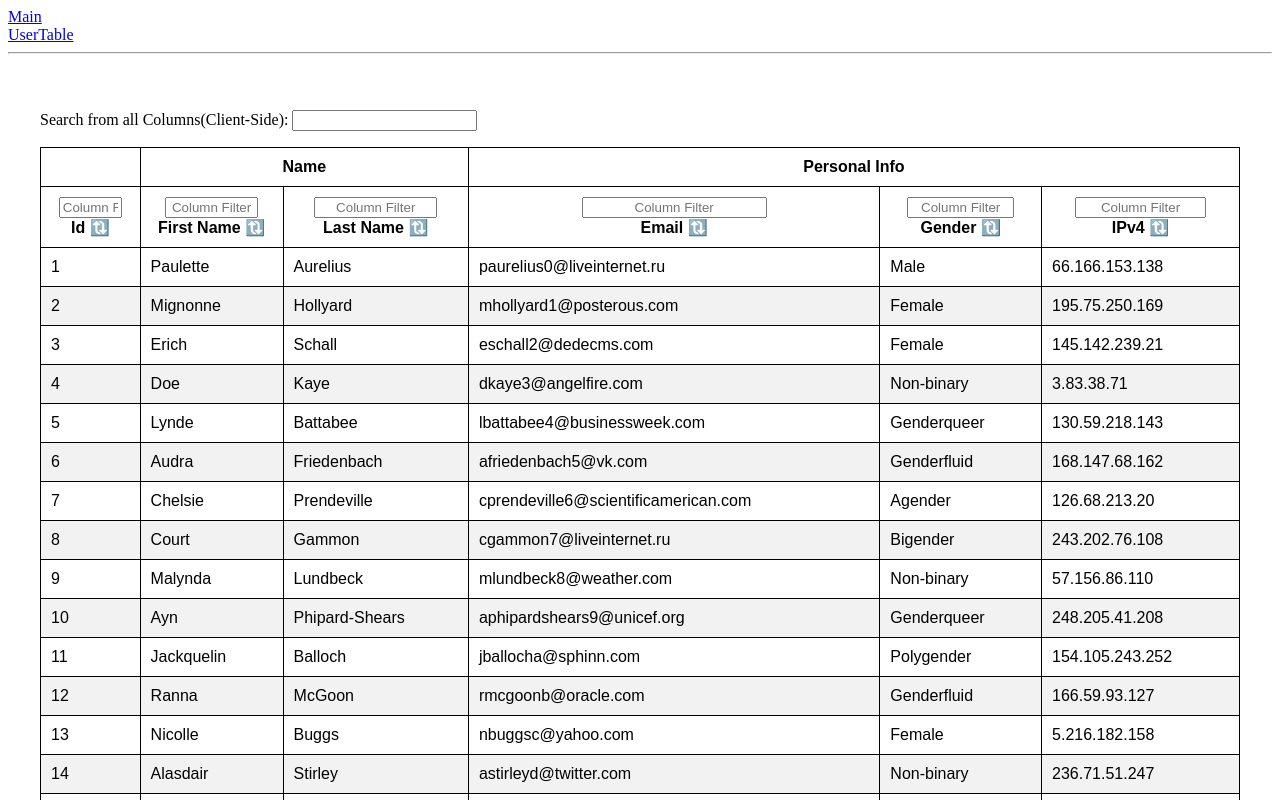
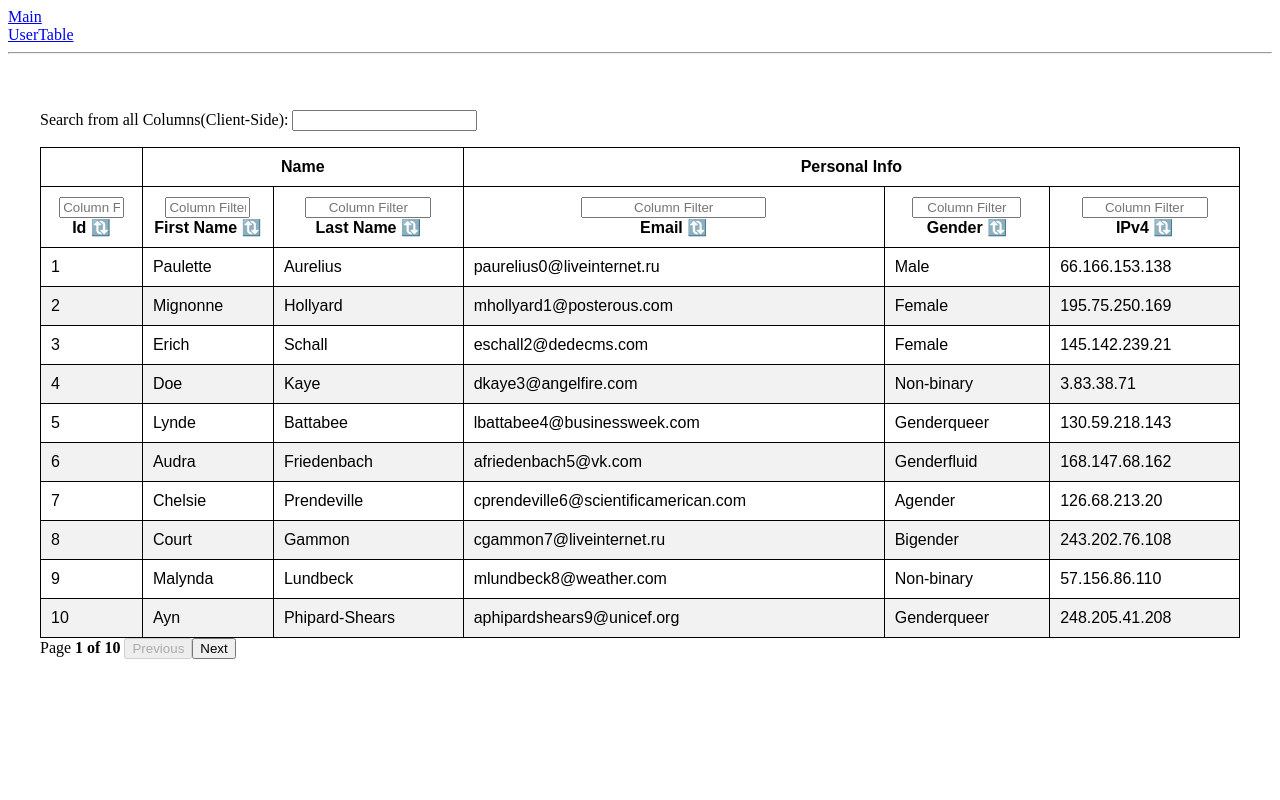
Before and after one commit to jeongookmoon/react-experiment, a React app: page /userTable in a window 1280 px wide. Shown: the top 800 px of the page. Built offline with nearby package versions, Linux system fonts and the light colour scheme.

Commit message:
applied pagination, next, preious buttons and page index

```diff
--- a/src/pages/userTable/components/table.component.tsx
+++ b/src/pages/userTable/components/table.component.tsx
@@ -1,5 +1,11 @@
 import React, { ReactElement, useMemo } from 'react';
-import { useTable, useSortBy, useGlobalFilter, useFilters } from 'react-table';
+import {
+  useTable,
+  useSortBy,
+  useGlobalFilter,
+  useFilters,
+  usePagination,
+} from 'react-table';
 import { GROUPED_COLUMNS } from '../constants/columns';
 import MOCK_DATA from '../../../../mock_data/data__id_name_email_gender_ip.json';
 import { SearchComponent } from './search.component';
@@ -21,10 +27,15 @@ function TableComponent(): ReactElement {
     getTableProps,
     getTableBodyProps,
     headerGroups,
-    rows,
     prepareRow,
     state, // for Global Filter
     setGlobalFilter, // for Global Filter
+    page,
+    nextPage,
+    previousPage,
+    canNextPage,
+    canPreviousPage,
+    pageOptions,
   } = useTable(
     {
       columns,
@@ -33,10 +44,11 @@ function TableComponent(): ReactElement {
     },
     useFilters,
     useGlobalFilter,
-    useSortBy
+    useSortBy,
+    usePagination
   );
 
-  const { globalFilter } = state;
+  const { globalFilter, pageIndex } = state;
 
   return (
     <>
@@ -82,7 +94,7 @@ function TableComponent(): ReactElement {
         </thead>
         <tbody {...getTableBodyProps()}>
           {/* Body */}
-          {rows.map((aRow, tbRowIndex) => {
+          {page.map((aRow, tbRowIndex) => {
             prepareRow(aRow);
             return (
               <tr {...aRow.getRowProps()} key={'tableBodyRow' + tbRowIndex}>
@@ -98,6 +110,20 @@ function TableComponent(): ReactElement {
           })}
         </tbody>
       </table>
+      <div>
+        <span>
+          Page{' '}
+          <strong>
+            {pageIndex + 1} of {pageOptions.length}{' '}
+          </strong>
+        </span>
+        <button onClick={() => previousPage()} disabled={!canPreviousPage}>
+          Previous
+        </button>
+        <button onClick={() => nextPage()} disabled={!canNextPage}>
+          Next
+        </button>
+      </div>
     </>
   );
 }
```
